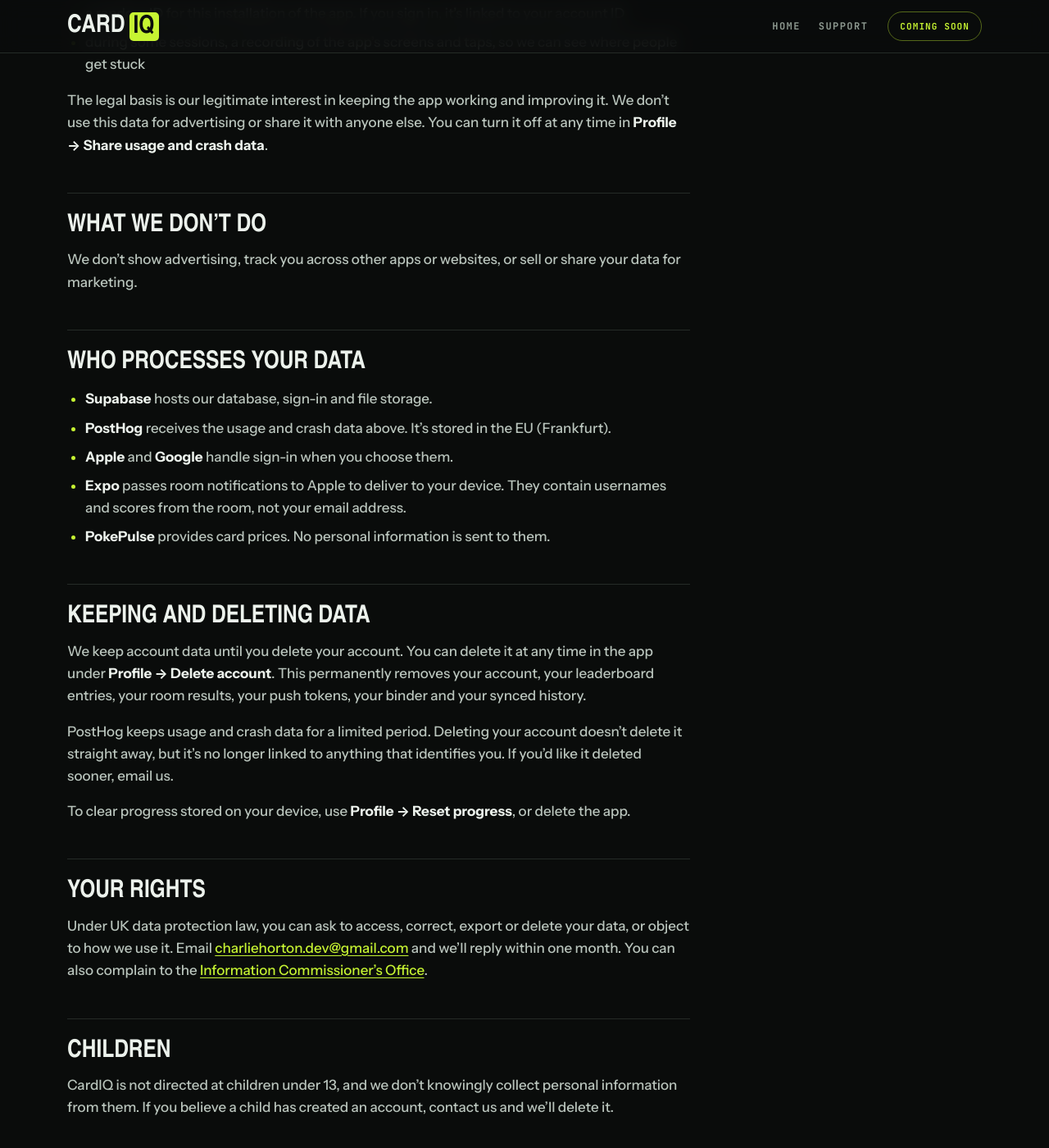
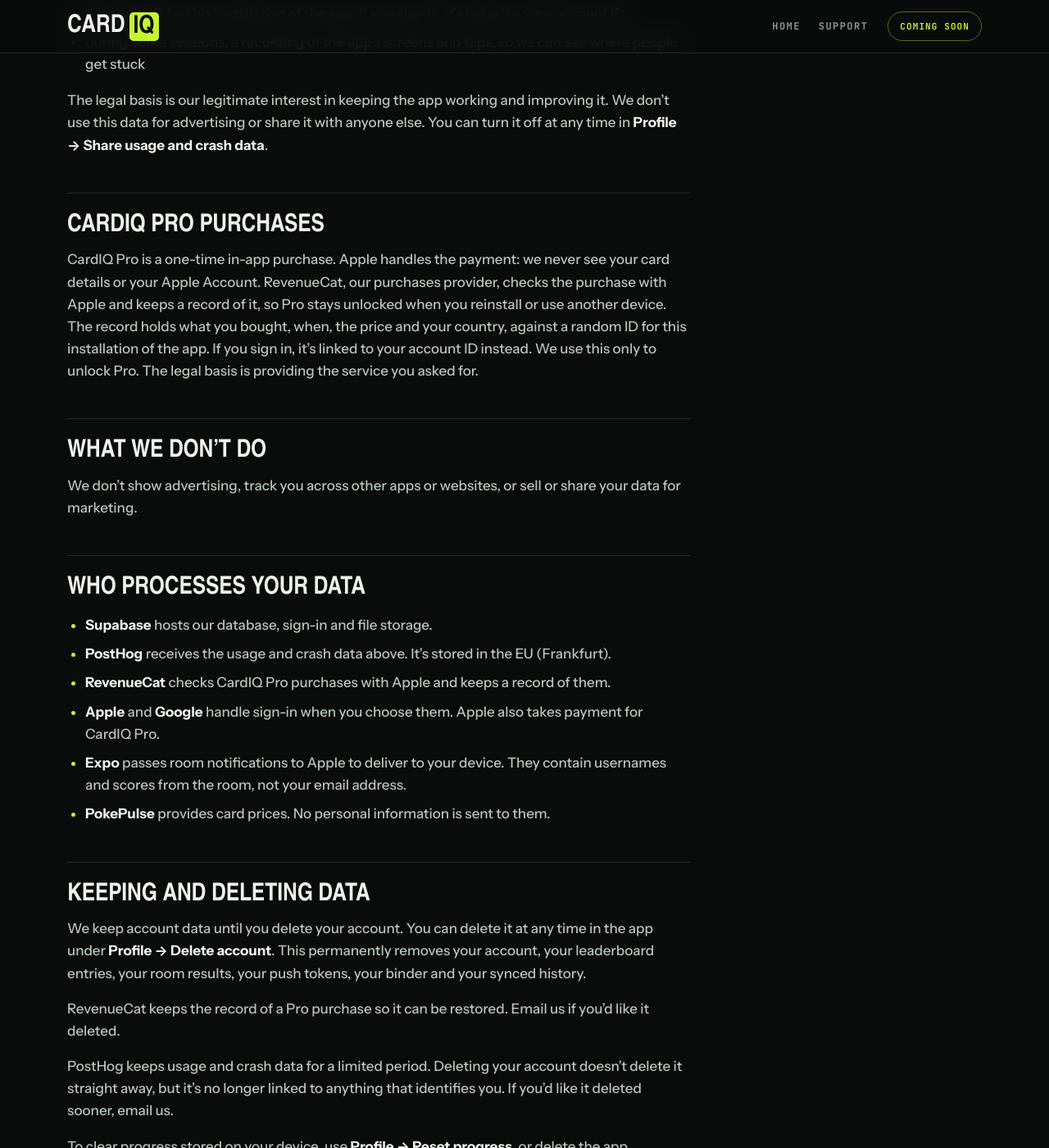
Before and after one commit to CharlieHorton/cardiq-legal, a Jekyll site: the page built from privacy.md, in a window 1280 px wide and 1400 px high, scrolled down 2011 px. Shown: the whole window at 82% size. Built offline with Jekyll 4.4.1, drawn with Linux system fonts in a browser that asks for light colours; some web fonts are replaced.

Commit message:
Privacy: CardIQ Pro purchases through RevenueCat
Co-Authored-By: Claude Opus 5.5 (1M context) <noreply@anthropic.com>

```diff
--- a/privacy.md
+++ b/privacy.md
@@ -50,6 +50,10 @@ To find bugs and see which parts of the game people enjoy, the app sends usage a
 
 The legal basis is our legitimate interest in keeping the app working and improving it. We don't use this data for advertising or share it with anyone else. You can turn it off at any time in **Profile → Share usage and crash data**.
 
+## CardIQ Pro purchases
+
+CardIQ Pro is a one-time in-app purchase. Apple handles the payment: we never see your card details or your Apple Account. RevenueCat, our purchases provider, checks the purchase with Apple and keeps a record of it, so Pro stays unlocked when you reinstall or use another device. The record holds what you bought, when, the price and your country, against a random ID for this installation of the app. If you sign in, it's linked to your account ID instead. We use this only to unlock Pro. The legal basis is providing the service you asked for.
+
 ## What we don't do
 
 We don't show advertising, track you across other apps or websites, or sell or share your data for marketing.
@@ -58,13 +62,16 @@ We don't show advertising, track you across other apps or websites, or sell or s
 
 - **Supabase** hosts our database, sign-in and file storage.
 - **PostHog** receives the usage and crash data above. It's stored in the EU (Frankfurt).
-- **Apple** and **Google** handle sign-in when you choose them.
+- **RevenueCat** checks CardIQ Pro purchases with Apple and keeps a record of them.
+- **Apple** and **Google** handle sign-in when you choose them. Apple also takes payment for CardIQ Pro.
 - **Expo** passes room notifications to Apple to deliver to your device. They contain usernames and scores from the room, not your email address.
 - **PokePulse** provides card prices. No personal information is sent to them.
 
 ## Keeping and deleting data
 
 We keep account data until you delete your account. You can delete it at any time in the app under **Profile → Delete account**. This permanently removes your account, your leaderboard entries, your room results, your push tokens, your binder and your synced history.
+
+RevenueCat keeps the record of a Pro purchase so it can be restored. Email us if you'd like it deleted.
 
 PostHog keeps usage and crash data for a limited period. Deleting your account doesn't delete it straight away, but it's no longer linked to anything that identifies you. If you'd like it deleted sooner, email us.
 
```
